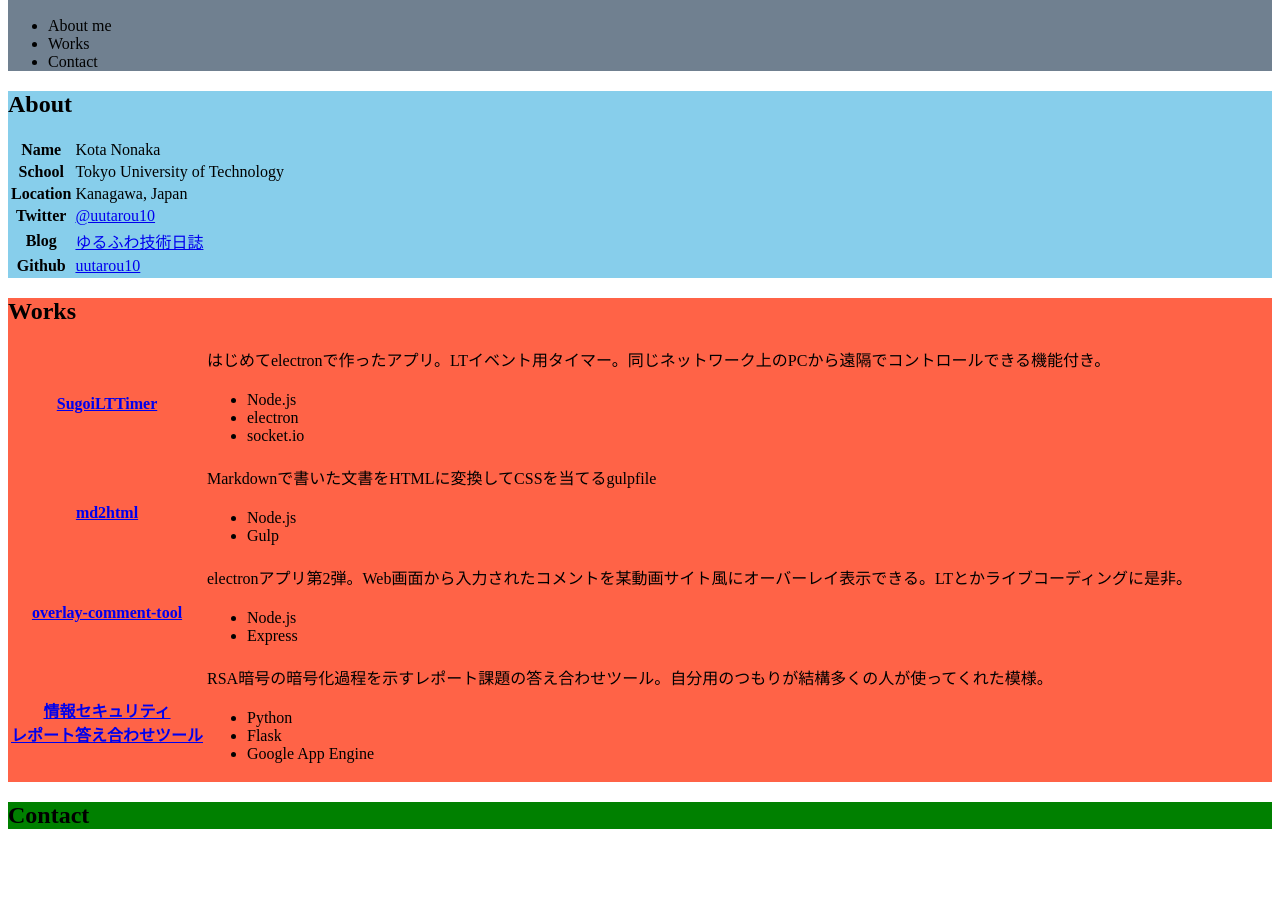
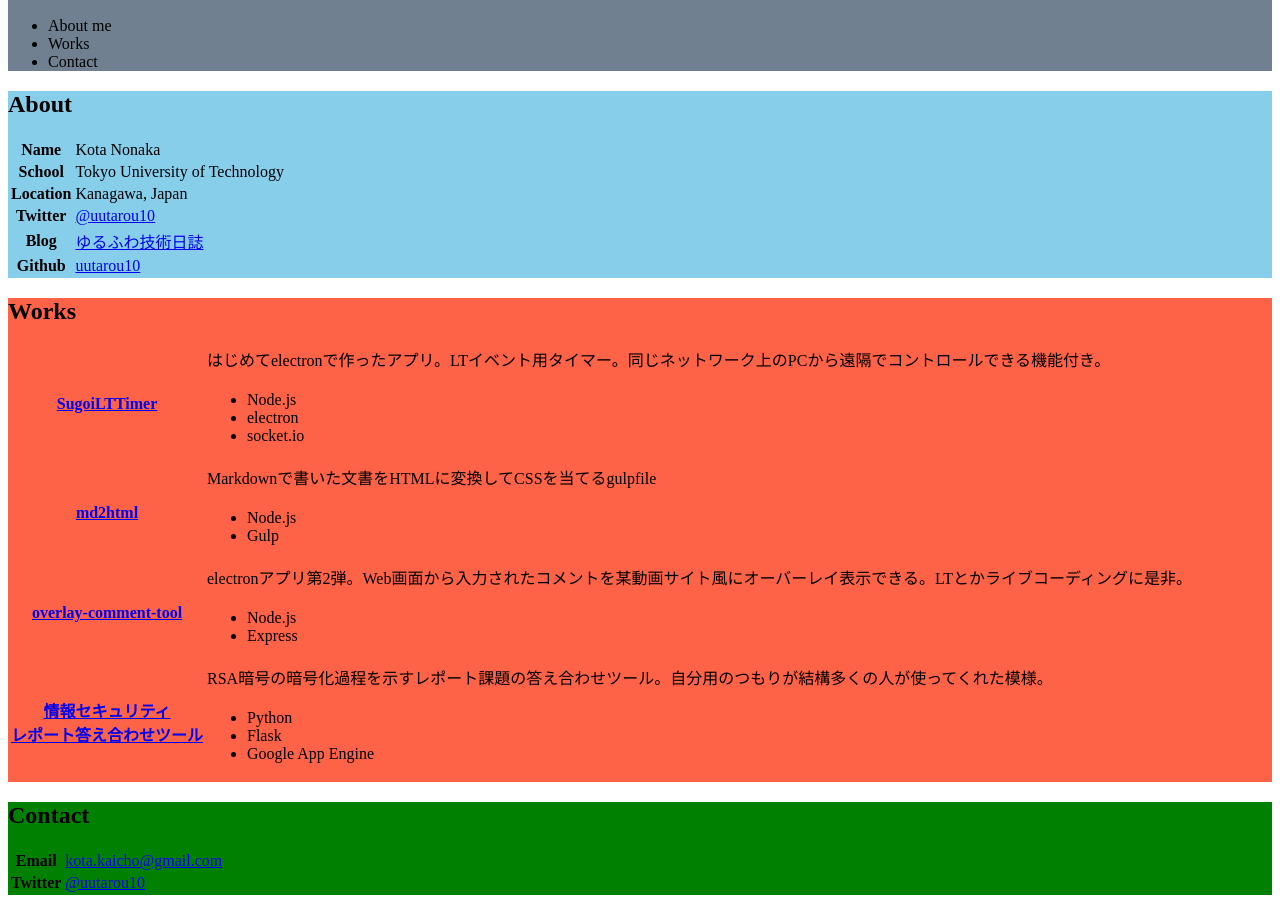
Before and after one commit to uutarou10/uutarou10.github.io, a plain HTML site: page index.html in a window 1280 px wide. Shown: the part 50-953 px from the top of the page. Before the commit the page ends 899 px from the top, so only its background shows below. Drawn offline with Linux system fonts and the light colour scheme.

Commit message:
contactを追加

```diff
--- a/index.html
+++ b/index.html
@@ -106,9 +106,19 @@
       <article id="contact-section">
         <div class="innerbox">
           <h2>Contact</h2>
+          <table>
+            <tr>
+              <th>Email</th>
+              <td><a href="mailto:kota.kaicho@gmail.com">kota.kaicho@gmail.com</a></td>
+            </tr>
+            <tr>
+              <th>Twitter</th>
+              <td><a href="https://twitter.com/uutarou10" target="__blank">@uutarou10</a></td>
+            </tr>
         </div>
       </article>
     </main>
     <footer>
     </footer>
   </body>
+</html>
```
